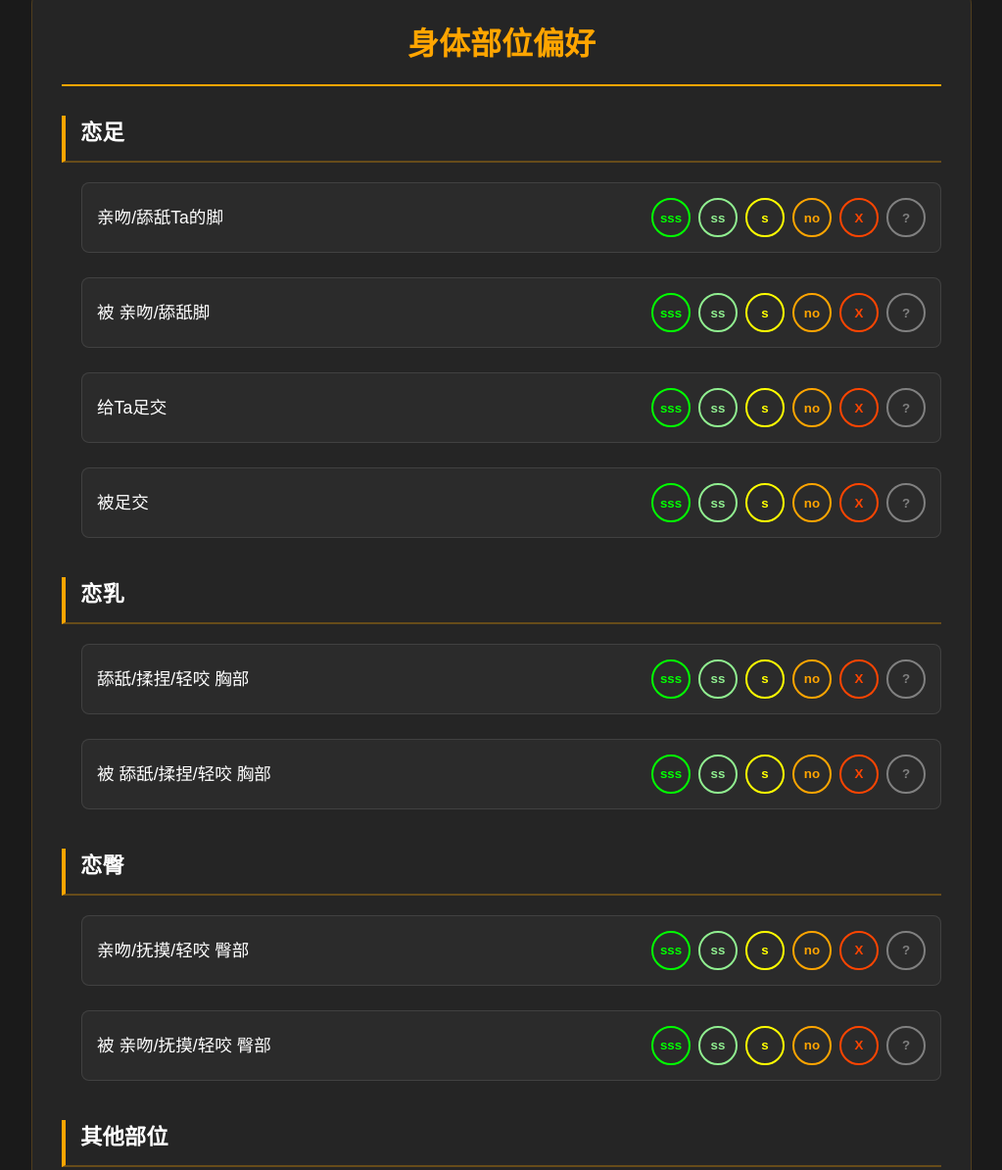
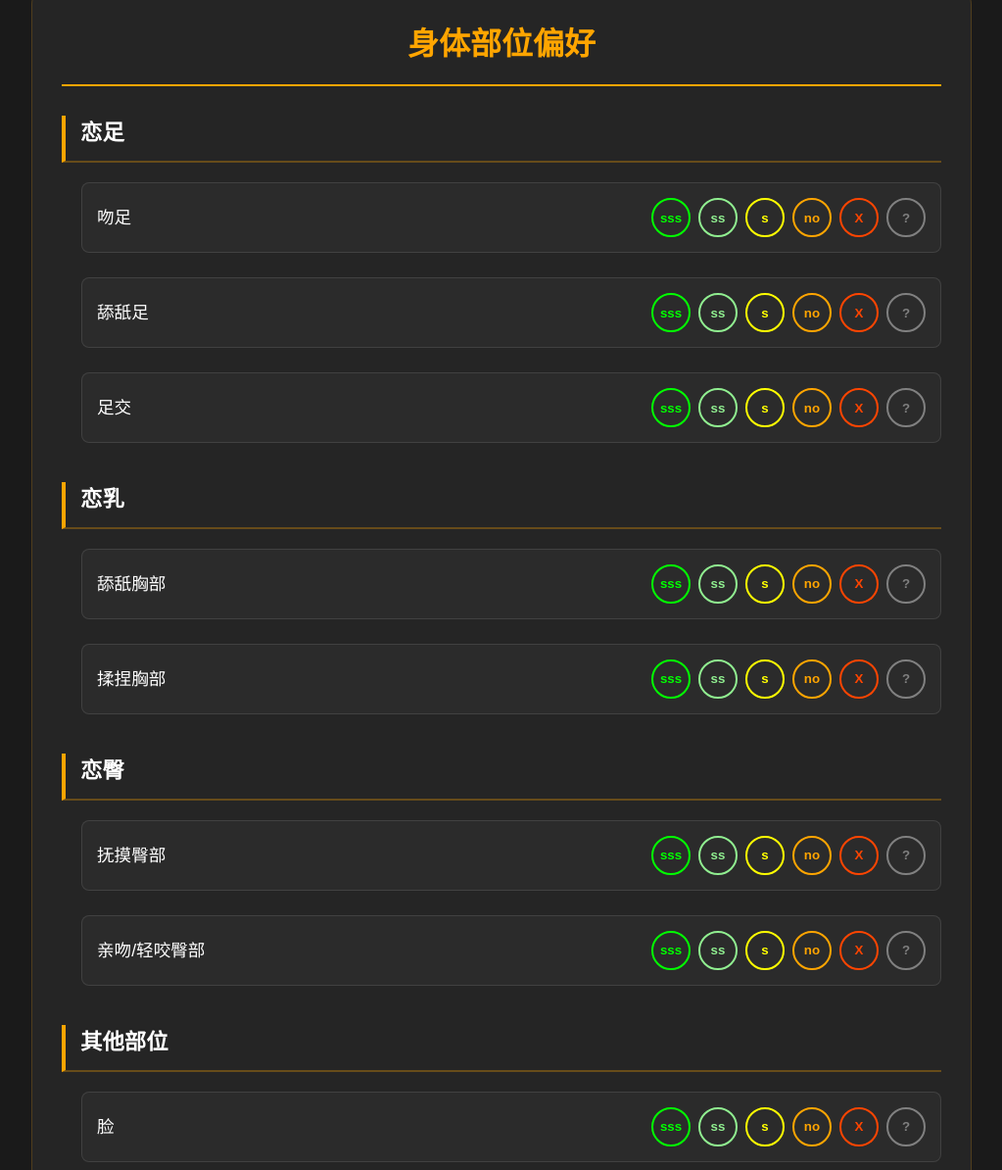
Before and after one commit to VinAoo107/sexual-preference.githut.io, a plain HTML site: page assessment.html in a window 1280 px wide. Shown: the part 2598-3792 px from the top of the page at 98% size, without its empty margins (128-1151 px from the left). Drawn offline with Linux system fonts and the light colour scheme.

Commit message:
Add files via upload

```diff
--- a/js/script.js
+++ b/js/script.js
@@ -25,13 +25,13 @@ const assessmentItems = {
     },
     "身体部位偏好": {
         "恋足": [
-            "亲吻/舔舐Ta的脚", "被 亲吻/舔舐脚", "给Ta足交", "被足交"
+            "吻足", "舔舐足", "足交"
         ],
         "恋乳": [
-            "舔舐/揉捏/轻咬 胸部", "被 舔舐/揉捏/轻咬 胸部"
+            "舔舐胸部", "揉捏胸部"
         ],
         "恋臀": [
-            "亲吻/抚摸/轻咬 臀部", "被 亲吻/抚摸/轻咬 臀部"
+            "抚摸臀部", "亲吻/轻咬臀部"
         ],
         "其他部位": [
             "脸", "嘴唇", "锁骨", "手/手指", "腿", "耳朵", "脖子"
@@ -39,7 +39,7 @@ const assessmentItems = {
     },
     "亲密行为": {
         "亲密互动": [
-            "爱抚", "被爱抚", "舔舐/吸吮", "被 舔舐/吸吮", "种草莓", "被种草莓"
+            "爱抚", "拥抱", "舔舐", "吸吮", "种草莓"
         ],
         "手部": [
             "指交/撸管", "被 指交/撸管"
@@ -62,10 +62,10 @@ const assessmentItems = {
     },
     "BDSM": {
         "角色心理": [
-            "扮演命令方 (Dom/S)", "扮演顺从方 (Sub/M)", "角色可互换 (Switch)", "羞辱（Dom）", "被羞辱(Sub)"
+            "扮演命令方 (Dom/S)", "扮演顺从方 (Sub/M)", "角色可互换 (Switch)"
         ],
         "SM": [
-            "深喉", "颜射", "吞精", "嘴喂食", "被嘴喂食", "足喂食", "被足喂食", "寸止", "龟头责", "前列腺按摩/高潮", "激烈指交/指奸", "圣水浴", "憋尿/失禁/潮喷"
+            "深喉", "颜射", "吞精", "嘴喂食",  "足喂食",  "寸止", "龟头责", "前列腺按摩", "激烈指交/指奸", "圣水浴", "憋尿/失禁"
         ],
         "束缚": [
             "轻度束缚(绑手/脚)", "中度束缚(如十字架)", "重度束缚(如木乃伊)"
```
Also changed, not shown: assessment.html (line endings or trailing spaces), css/style.css (line endings or trailing spaces), index.html (line endings or trailing spaces), results.html (line endings or trailing spaces), 1 other file.
